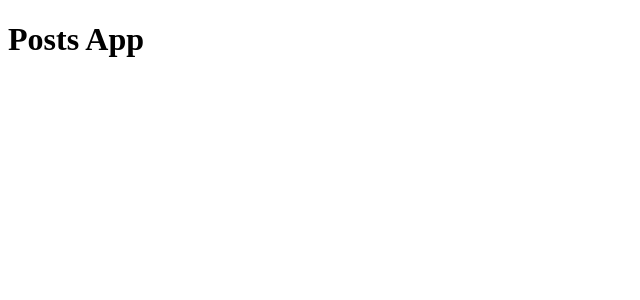
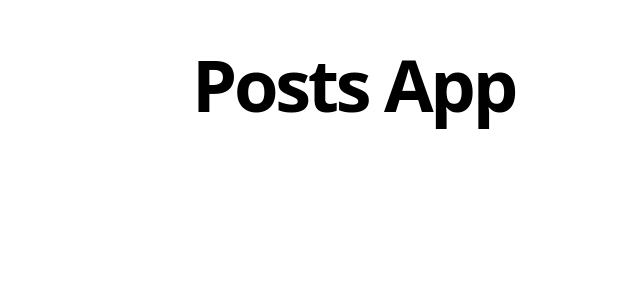
Before and after one commit to suryachig5/posts-app, a React (Vite) app: page / in a window 1280 px wide. Shown: the top 300 px of the page, without its empty margins (0-640 px from the left). Built offline with nearby package versions, Linux system fonts and the light colour scheme.

Commit message:
feat: add design tokens and base styles

```diff
--- a/jest.config.cjs
+++ b/jest.config.cjs
@@ -12,5 +12,8 @@ module.exports = {
       },
     ],
   },
+  moduleNameMapper: {
+    '\\.module\\.scss$': '<rootDir>/src/test/styleModuleMock.cjs',
+  },
   collectCoverageFrom: ['src/**/*.{ts,tsx}', '!src/**/*.test.{ts,tsx}'],
 }
--- a/package.json
+++ b/package.json
@@ -16,6 +16,7 @@
     "format:check": "prettier --check ."
   },
   "dependencies": {
+    "@fontsource-variable/source-sans-3": "^5.3.1",
     "@tanstack/react-query": "^5.108.4",
     "react": "^19.3.1",
     "react-dom": "^19.3.1",
@@ -37,6 +38,7 @@
     "jest": "^30.5.2",
     "jest-environment-jsdom": "^30.5.2",
     "prettier": "^3.10.1",
+    "sass": "^1.108.2",
     "typescript": "^5.9.3",
     "typescript-eslint": "^8.74.0",
     "vite": "^7.3.8"
--- /dev/null
+++ b/src/App.module.scss
@@ -0,0 +1,6 @@
+.main {
+  max-width: var(--page-width);
+  margin-inline: auto;
+  padding-inline: var(--page-gutter);
+  padding-block: var(--page-top) var(--space-7);
+}
--- a/src/App.tsx
+++ b/src/App.tsx
@@ -1,7 +1,9 @@
+import styles from './App.module.scss'
+
 /** Renders the initial Posts App screen. */
 export function App() {
   return (
-    <main>
+    <main className={styles.main}>
       <h1>Posts App</h1>
     </main>
   )
--- a/src/main.tsx
+++ b/src/main.tsx
@@ -1,3 +1,5 @@
+import '@fontsource-variable/source-sans-3'
+import './styles/global.scss'
 import { QueryClient, QueryClientProvider } from '@tanstack/react-query'
 import { StrictMode } from 'react'
 import { createRoot } from 'react-dom/client'
--- /dev/null
+++ b/src/styles/global.scss
@@ -0,0 +1,21 @@
+@use './tokens';
+
+* {
+  box-sizing: border-box;
+}
+
+body {
+  margin: 0;
+  background: var(--canvas);
+  color: var(--text);
+  font: var(--font-size-base) / var(--line-height-body) var(--font-body);
+}
+
+h1 {
+  margin: 0;
+  font-size: var(--font-size-title);
+  font-weight: 700;
+  line-height: var(--line-height-title);
+  letter-spacing: -0.045em;
+  overflow-wrap: anywhere;
+}
--- /dev/null
+++ b/src/styles/tokens.scss
@@ -0,0 +1,37 @@
+:root {
+  color-scheme: light;
+
+  --canvas: #ffffff;
+  --surface: #ffffff;
+  --text: #000000;
+  --muted: #000000;
+  --border: #dedede;
+  --accent: #000000;
+  --accent-soft: #eeeeee;
+  --lane: #f7f7f7;
+  --favorite: #a43a47;
+  --favorite-soft: #f8e8e8;
+  --skeleton: #eeeeee;
+
+  --font-body: 'Source Sans 3 Variable', system-ui, sans-serif;
+  --font-size-sm: 0.875rem;
+  --font-size-base: 1rem;
+  --font-size-lg: 1.125rem;
+  --font-size-title: clamp(2.75rem, 7vw, 4.5rem);
+  --line-height-body: 1.6;
+  --line-height-title: 1;
+
+  --space-1: 0.25rem;
+  --space-2: 0.5rem;
+  --space-3: 0.75rem;
+  --space-4: 1rem;
+  --space-5: 1.5rem;
+  --space-6: 2rem;
+  --space-7: 3rem;
+
+  --radius: 0.375rem;
+  --page-width: 60rem;
+  --page-gutter: clamp(var(--space-4), 4vw, var(--space-6));
+  --page-top: clamp(var(--space-5), 5vw, var(--space-7));
+  --touch: 2.75rem;
+}
```
Also changed, not shown: src/test/styleModuleMock.cjs (added, +6 -0 lines), 2 other files (tests, documents, lock files or other folders).
